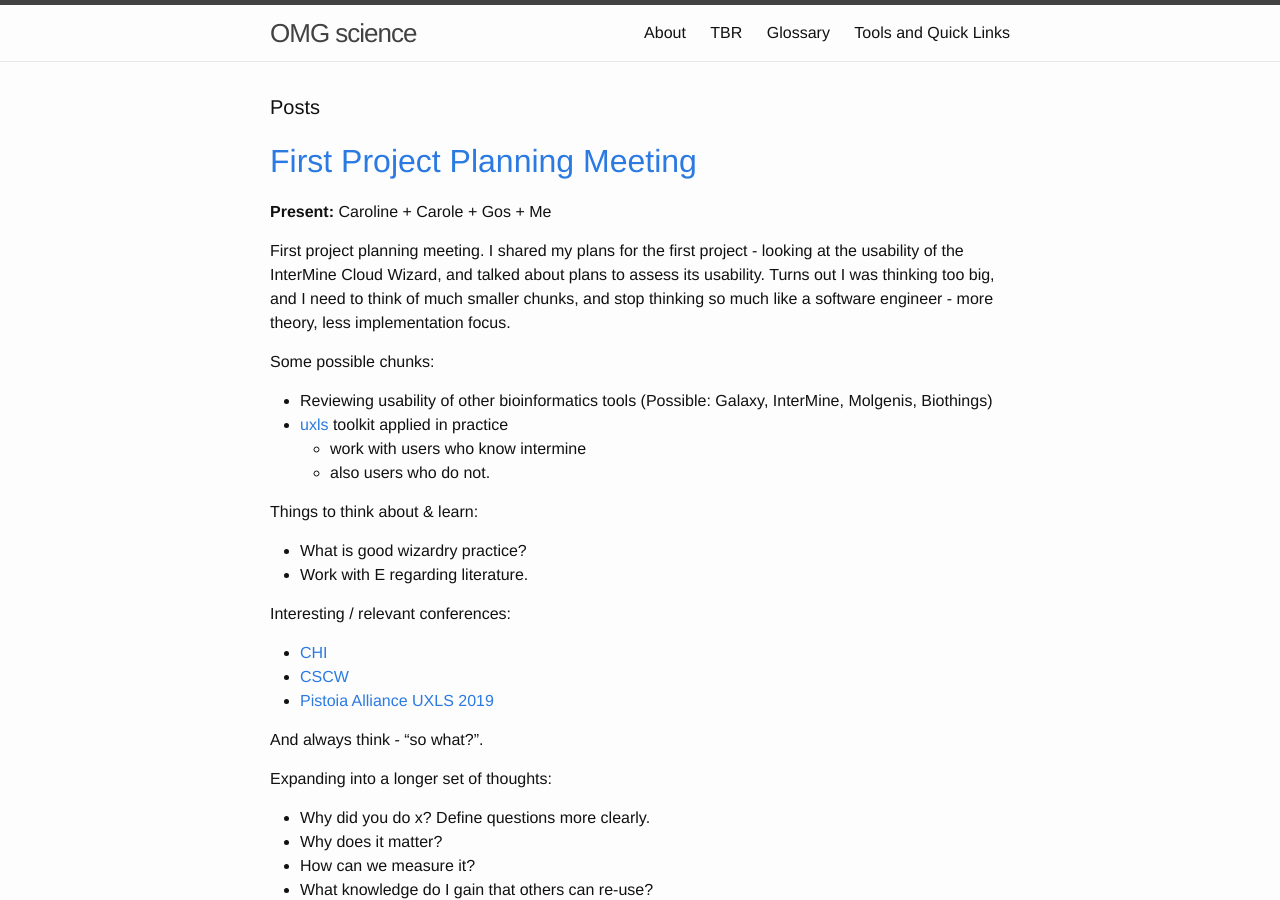
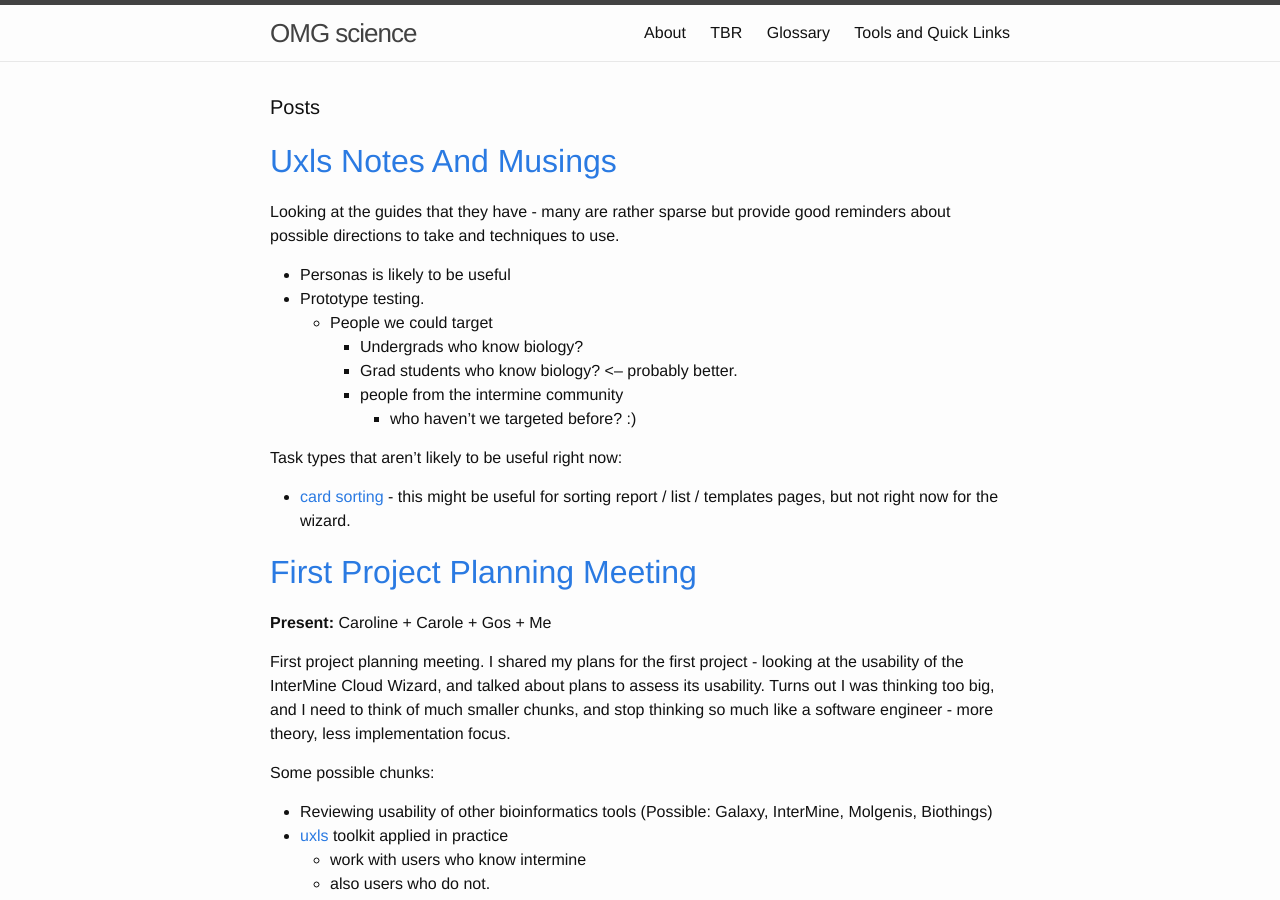
Before and after one commit to yochannah/omgscience, a Jekyll site: the page built from index.html, in a window 1280 px wide and 900 px high. Built offline with Jekyll 4.4.1, drawn with Linux system fonts in a browser that asks for light colours.

Commit message:
add some persona and uxls notes

```diff
--- a/_config.yml
+++ b/_config.yml
@@ -16,3 +16,10 @@ exclude: [vendor]
 # Enable custom tag pages pls:
 tag_page_layout: tag_page
 tag_page_dir: tag
+
+# Jekyll compose config
+jekyll_compose:
+  draft_default_front_matter:
+    tags:
+  post_default_front_matter:
+    tags:
--- /dev/null
+++ b/_posts/2019-02-25-uxls-notes-and-musings.md
@@ -0,0 +1,19 @@
+---
+layout: post
+title: uxls notes and musings
+date: 2019-02-25 19:22:00
+---
+
+Looking at the guides that they have - many are rather sparse but provide good reminders about possible directions to take and techniques to use.
+
+- Personas is likely to be useful
+- Prototype testing.
+   - People we could target
+      - Undergrads who know biology?
+      - Grad students who know biology? <-- probably better.
+      - people from the intermine community
+        - who haven't we targeted before? :)
+
+
+Task types that aren't likely to be useful right now:
+- [card sorting](https://uxls.org/methods/card-sort/) - this might be useful for sorting report / list / templates pages, but not right now for the wizard.
```
